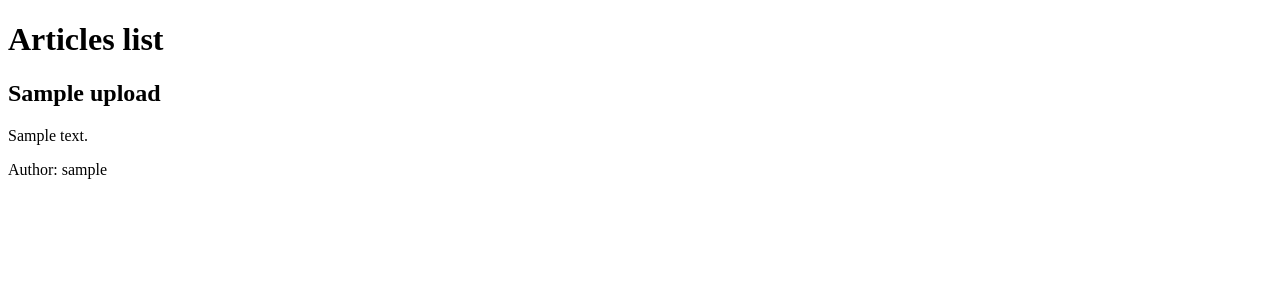
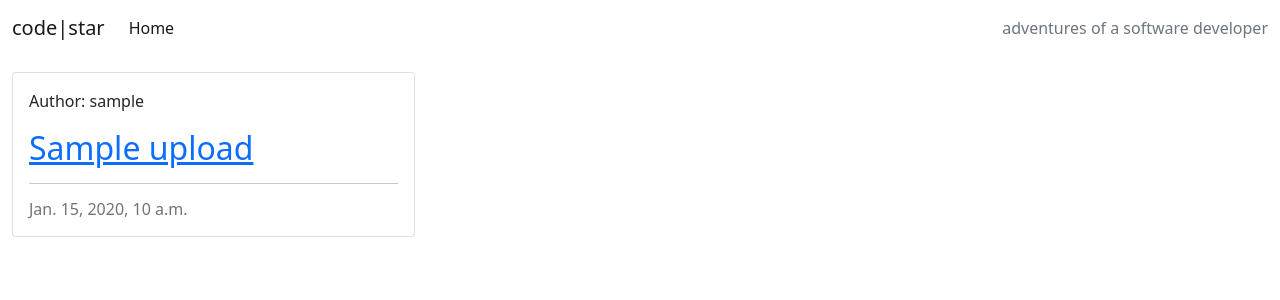
Before and after one commit to kctffs/news-on-the-go, a Django app: page / in a window 1280 px wide. Shown: the top 300 px of the page. Run offline with Django 4.2, Linux system fonts and the light colour scheme; tables that the repository leaves empty hold one stand-in row (values such as "Sample post").

Commit message:
templates for articles homepage ( evaluated and better choice ).

```diff
--- a/news/templates/news/article_list.html
+++ b/news/templates/news/articles_list.html
@@ -5,7 +5,7 @@
     <meta charset="UTF-8">
     <meta http-equiv="X-UA-Compatible" content="IE=edge">
     <meta name="viewport" content="width=device-width, initial-scale=1.0">
-    <title>Views Part 1</title>
+    <title>News On The Go</title>
 </head>
 
 <body>
--- /dev/null
+++ b/news/templates/news/index.html
@@ -0,0 +1,52 @@
+{% extends "base.html" %}
+
+{% block content %}
+
+<!-- index.html content starts here -->
+<div class="container-fluid">
+    <div class="row">
+
+        <!-- Blog Entries Column -->
+        <div class="col-12 mt-3 left">
+            <div class="row">
+                {% for uploads in uploads_list %}
+                <div class="col-md-4">
+                    <div class="card mb-4">
+                        <div class="card-body">
+                            <div class="image-container">
+                                <div class="image-flash">
+                                    <p class="author">Author: {{ uploads.author }}</p>
+                                </div>
+                            </div>
+                            <a href="#" class="post-link">
+                                <h2 class="card-title">{{ uploads.title }}</h2>
+                            </a>
+
+                            <hr />
+                            <p class="card-text text-muted h6">{{ uploads.created_on}}
+                            </p>
+                        </div>
+                    </div>
+                </div>
+                {% if forloop.counter|divisibleby:3 %}
+            </div>
+            <div class="row">
+                {% endif %}
+                {% endfor %}
+
+            </div>
+        </div>
+    </div>
+    {% if is_paginated %}
+    <nav aria-label="Page navigation">
+        <ul class="pagination justify-content-center">
+            {% if page_obj.has_next %}
+            <li><a href="?page={{ page_obj.next_page_number }}" class="page-link"> NEXT &raquo;</a></li>
+            {% endif %}
+        </ul>
+    </nav>
+    {% endif %}
+</div>
+
+<!-- index.html content ends here -->
+{% endblock %}
--- a/news/urls.py
+++ b/news/urls.py
@@ -2,5 +2,5 @@ from . import views
 from django.urls import path
 
 urlpatterns = [
-    path('', views.PostList.as_view(), name=''),
+    path('', views.PostList.as_view(), name='home'),
 ]
--- a/news/views.py
+++ b/news/views.py
@@ -5,4 +5,5 @@ from .models import Uploads
 # Create your views here.
 class PostList(generic.ListView):
     queryset = Uploads.objects.all()
-    template_name = "news/article_list.html"
+    template_name = "news/index.html"
+    paginate_by = 6
--- a/newsonthego/settings.py
+++ b/newsonthego/settings.py
@@ -18,6 +18,7 @@ if os.path.isfile('env.py'):
 
 # Build paths inside the project like this: BASE_DIR / 'subdir'.
 BASE_DIR = Path(__file__).resolve().parent.parent
+TEMPLATES_DIR = os.path.join(BASE_DIR, 'templates')
 
 # Quick-start development settings - unsuitable for production
 # See https://docs.djangoproject.com/en/4.2/howto/deployment/checklist/
@@ -60,7 +61,7 @@ ROOT_URLCONF = 'newsonthego.urls'
 TEMPLATES = [
     {
         'BACKEND': 'django.template.backends.django.DjangoTemplates',
-        'DIRS': [],
+        'DIRS': [TEMPLATES_DIR],
         'APP_DIRS': True,
         'OPTIONS': {
             'context_processors': [
--- a/newsonthego/urls.py
+++ b/newsonthego/urls.py
@@ -3,7 +3,7 @@ from django.urls import path, include
 
 
 urlpatterns = [
+    path('admin/', admin.site.urls),
+    path('summernote/', include('django_summernote.urls')),
     path("", include("news.urls"), name="news-urls"),
-    path('summernote/', include('django_summernote.urls')),
-    path('admin/', admin.site.urls),
 ]
--- /dev/null
+++ b/templates/base.html
@@ -0,0 +1,73 @@
+{% url 'home' as home_url %}
+
+<!DOCTYPE html>
+<html class="h-100" lang="en">
+
+<head>
+    <title>CodeStar Blog</title>
+    <meta name="viewport" content="width=device-width, initial-scale=1" />
+
+    <!-- Google Fonts CSS -->
+    <link rel="preconnect" href="https://fonts.gstatic.com">
+    <link href="https://fonts.googleapis.com/css2?family=Roboto:wght@300&display=swap" rel="stylesheet">
+    <link href="https://fonts.googleapis.com/css2?family=Lato:wght@300;700&display=swap" rel="stylesheet">
+
+    <!-- Font Awesome CSS -->
+    <link rel="stylesheet" href="https://cdnjs.cloudflare.com/ajax/libs/font-awesome/5.15.3/css/all.min.css">
+
+    <!-- Bootstrap CSS -->
+    <link href="https://cdn.jsdelivr.net/npm/bootstrap@5.0.1/dist/css/bootstrap.min.css" rel="stylesheet"
+        integrity="sha384-+0n0xVW2eSR5OomGNYDnhzAbDsOXxcvSN1TPprVMTNDbiYZCxYbOOl7+AMvyTG2x" crossorigin="anonymous">
+
+</head>
+
+<body class="d-flex flex-column h-100 main-bg">
+
+    <!-- Navigation -->
+    <nav class="navbar navbar-expand-lg navbar-light bg-white">
+        <div class="container-fluid">
+            <a class="navbar-brand" href="{% url 'home' %}"><span class="brand">c<span class="red-o">o</span>de<span
+                        class="thin">|star</span></span></a>
+            <button class="navbar-toggler" type="button" data-bs-toggle="collapse" data-bs-target="#navbarText"
+                aria-controls="navbarText" aria-expanded="false" aria-label="Toggle navigation">
+                <span class="navbar-toggler-icon"></span>
+            </button>
+            <div class="collapse navbar-collapse" id="navbarText">
+                <ul class="navbar-nav me-auto mb-2 mb-lg-0">
+                    <li class="nav-item">
+                        <a class="nav-link {% if request.path == home_url %}active{% endif %}" aria-current="page"
+                            href="#">Home</a>
+                    </li>
+
+                </ul>
+                <span class="navbar-text text-muted">
+                    adventures of a software developer
+                </span>
+            </div>
+        </div>
+    </nav>
+
+    <main class="flex-shrink-0 main-bg">
+
+        {% block content %}
+        <!-- Content Goes here -->
+        {% endblock content %}
+
+    </main>
+
+    <!-- Footer -->
+    <footer class="footer mt-auto py-3 dark-bg">
+        <p class="m-0 text-center text-white">Made by Code Instituters</p>
+        <p class="m-0 text-center text-white">Follow us: <i class="fab fa-facebook-square ms-3"></i>
+            <i class="fab fa-twitter-square ms-3"></i>
+            <i class="fab fa-instagram-square ms-3"></i>
+            <i class="fab fa-youtube-square ms-3"></i>
+        </p>
+    </footer>
+
+    <script src="https://cdn.jsdelivr.net/npm/bootstrap@5.0.1/dist/js/bootstrap.bundle.min.js"
+        integrity="sha384-gtEjrD/SeCtmISkJkNUaaKMoLD0//ElJ19smozuHV6z3Iehds+3Ulb9Bn9Plx0x4" crossorigin="anonymous">
+        </script>
+</body>
+
+</html>
```
